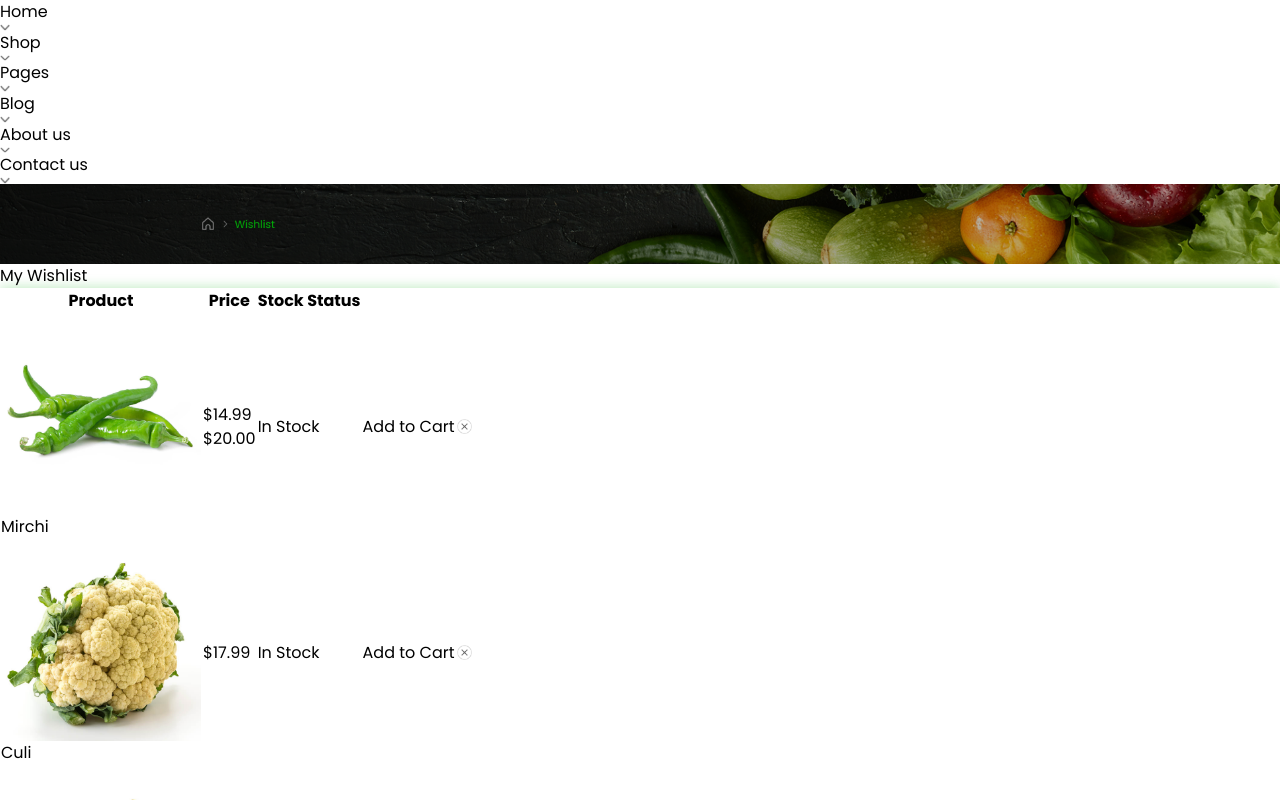
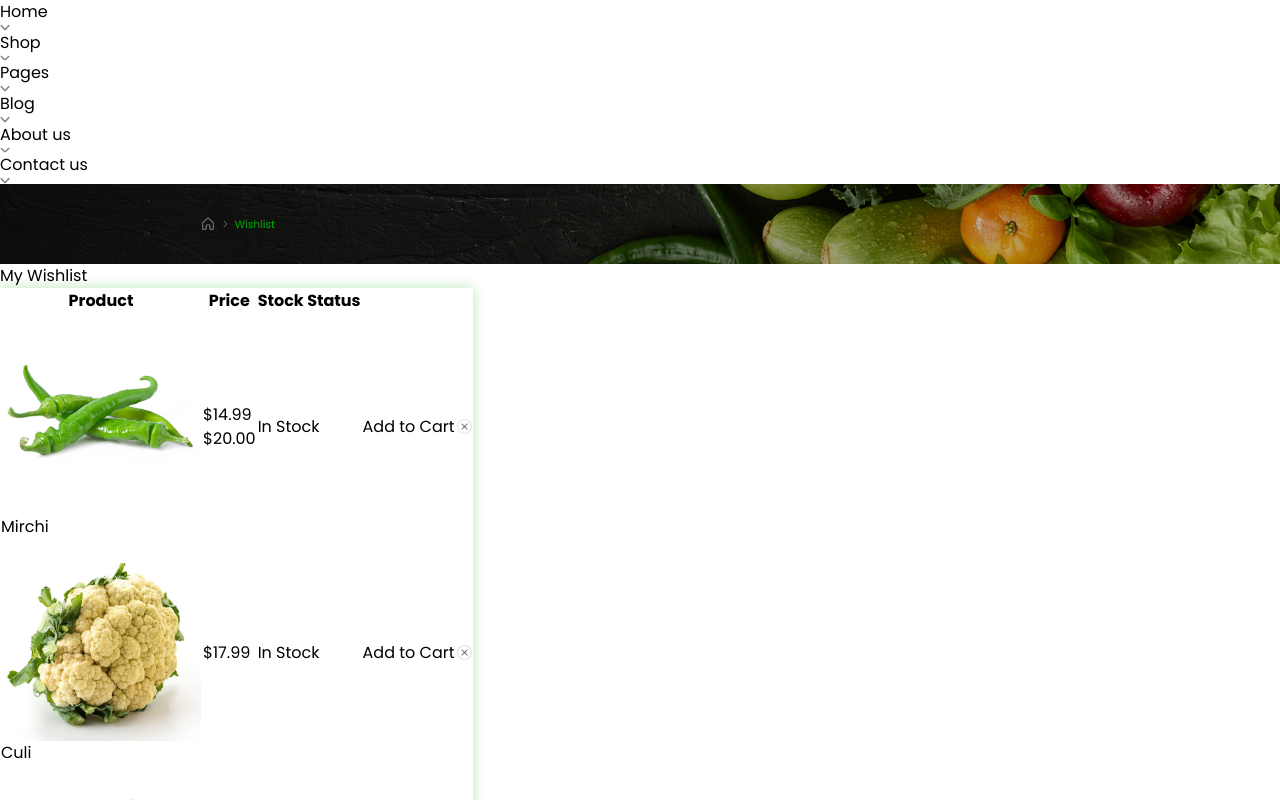
Before and after one commit to taibbutt/E-commerce, a Next.js app: page /wishlist in a window 1280 px wide. Shown: the top 800 px of the page. Built offline with nearby package versions, Linux system fonts and the light colour scheme.

Commit message:
add close icon

```diff
--- a/src/app/wishlist/page.jsx
+++ b/src/app/wishlist/page.jsx
@@ -24,9 +24,9 @@ const WishlistPage = () => {
 
           <div
             id="overflow"
-            className="shadow overflow-auto border-b border-gray-200 sm:rounded-lg"
+            className="flex justify-end   overflow-auto border-b sm:rounded-lg"
           >
-            <table className="w-[96%] divide-y divide-gray-200 table-fixed">
+            <table className="w-[98%] border shadow divide-y border-gray-200  divide-gray-200 table-fixed">
               <thead>
                 <tr>
                   <th className="w-[170px] md:w-1/3 px-4 py-2 text-left text-xs font-medium text-gray-500 uppercase tracking-wider">
```
